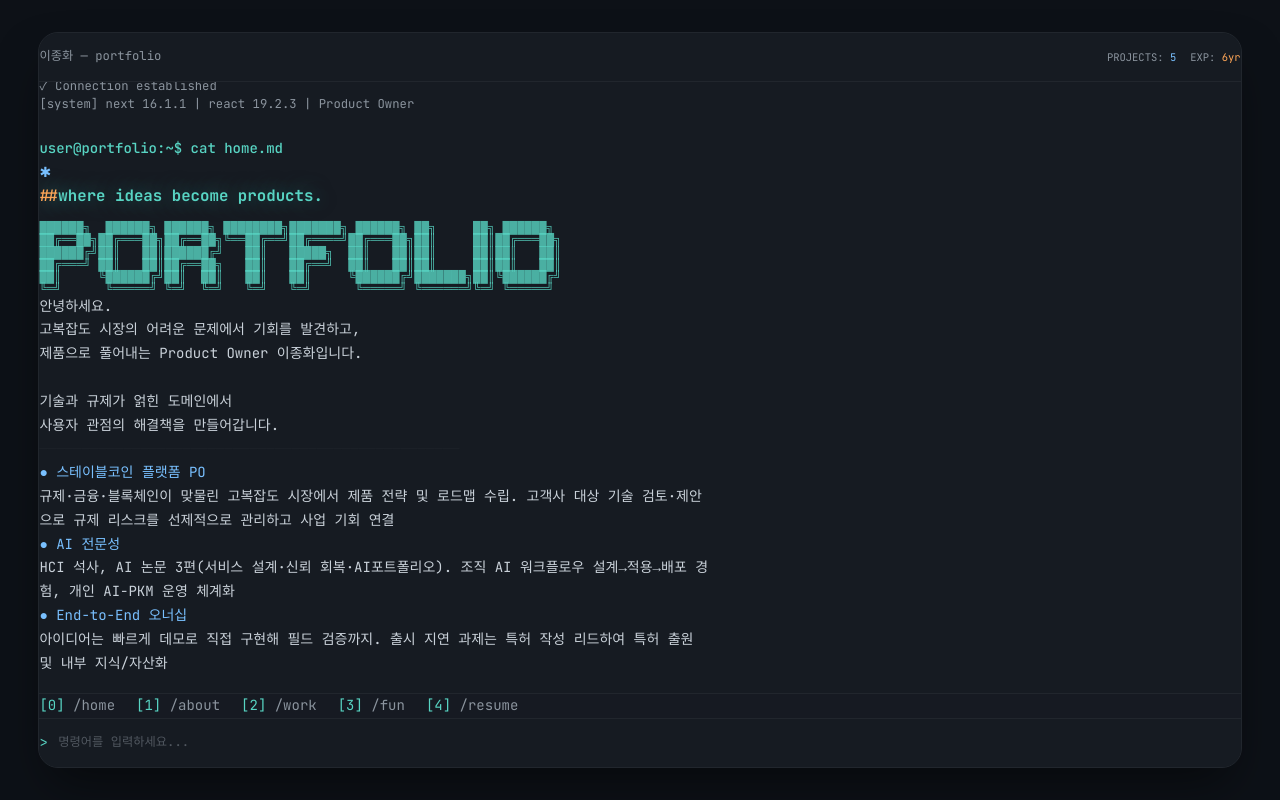
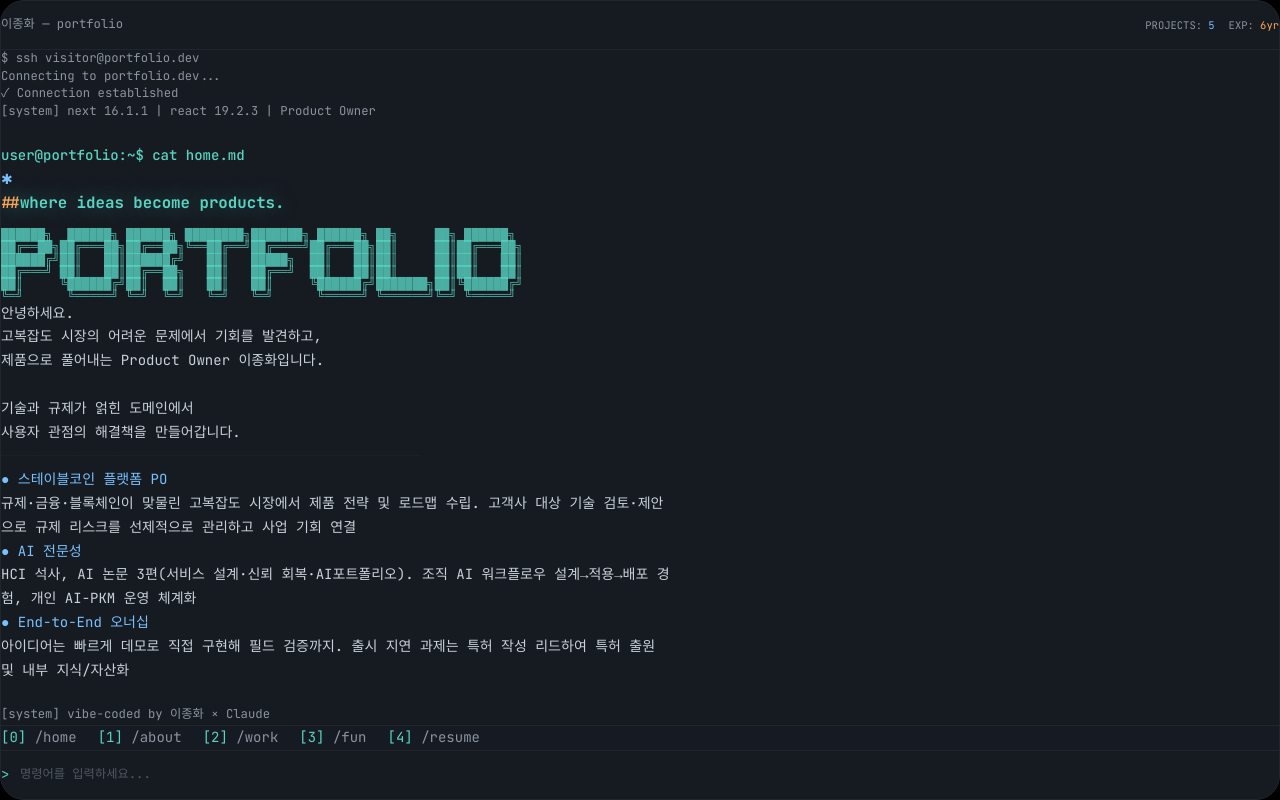
Before and after one commit to DinN0000/example_02, a Next.js app: page / in a window 1280 px wide. Built offline with nearby package versions, Linux system fonts and the light colour scheme.

Commit message:
Force visible padding with p-8 and bg-black for debugging

```diff
--- a/src/components/Terminal.tsx
+++ b/src/components/Terminal.tsx
@@ -589,9 +589,9 @@ export default function Terminal() {
   };
 
   return (
-    <div className="h-screen w-screen bg-background font-mono flex items-center justify-center">
+    <div className="fixed inset-0 bg-black font-mono p-8">
       {/* 카드 컨테이너 */}
-      <div className="w-[94%] h-[92%] bg-card rounded-[20px] border border-border shadow-2xl shadow-black/50 overflow-hidden flex flex-col">
+      <div className="w-full h-full bg-card rounded-[24px] border border-border shadow-2xl shadow-black/50 overflow-hidden flex flex-col">
 
         {/* 헤더 */}
         <header className="h-14 shrink-0 bg-card border-b border-border px-6 flex items-center justify-between">
```
